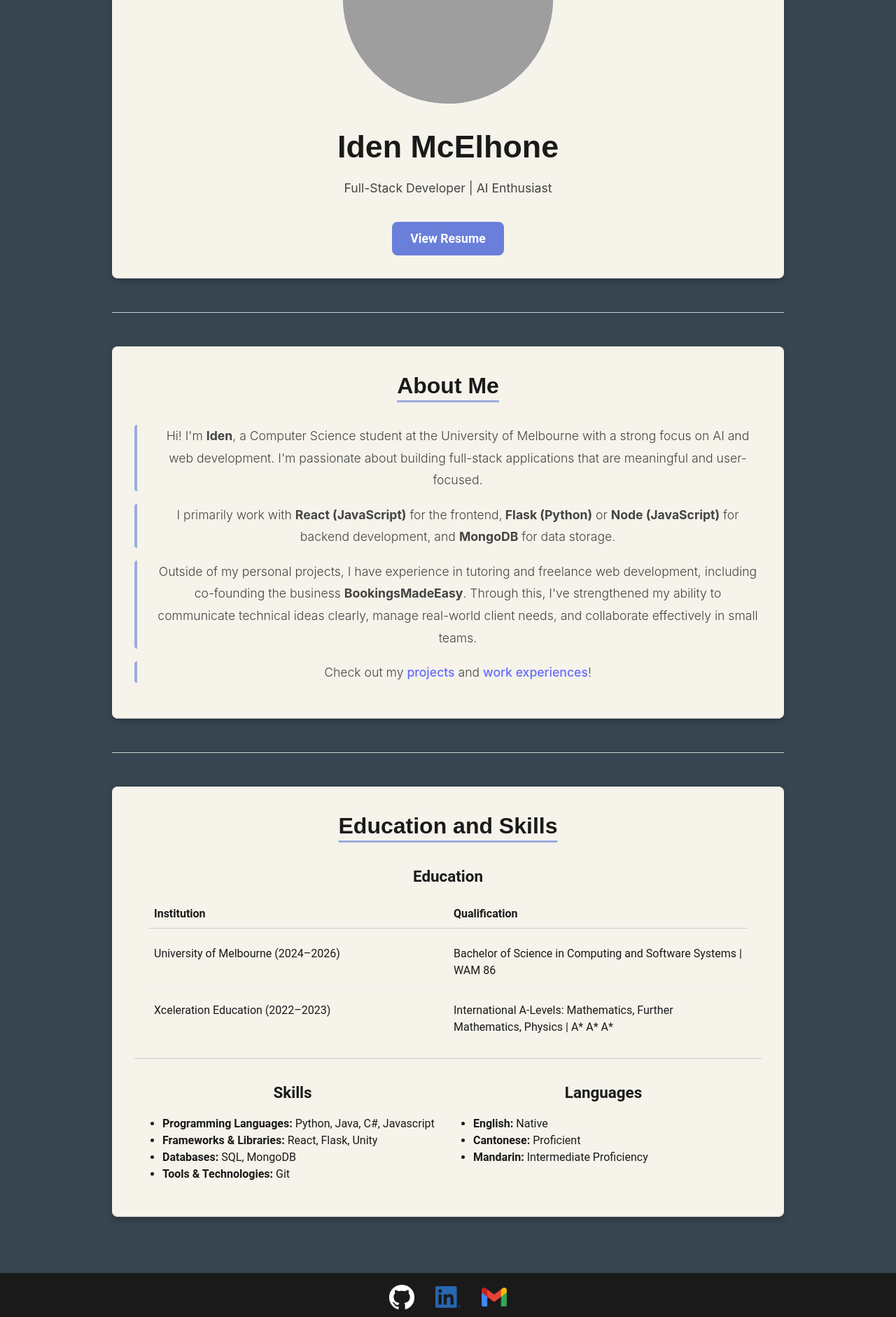
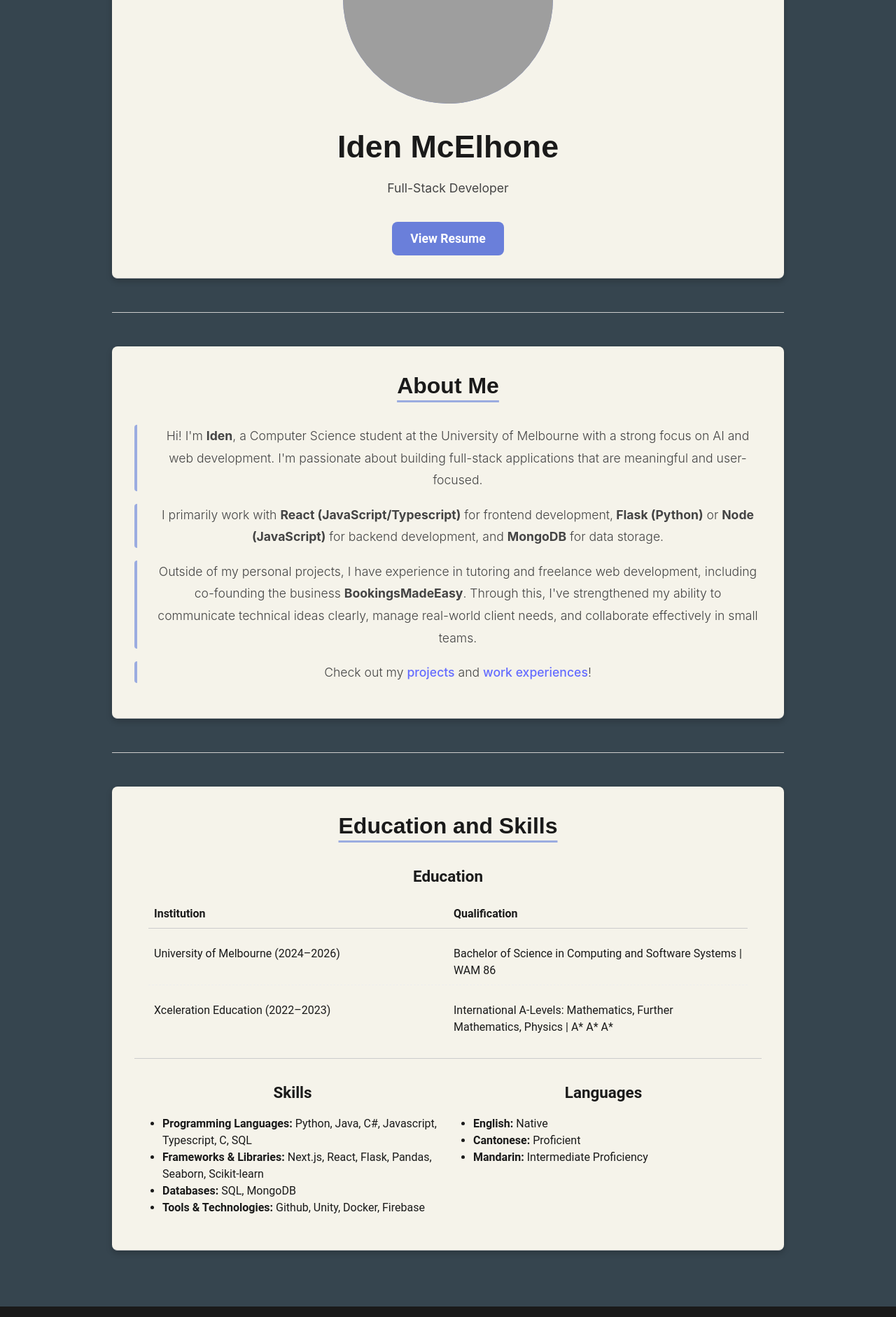
Before and after one commit to iden0605/portfolio, a React (Vite) app: page / in a window 1280 px wide. Shown: the part 284-2166 px from the top of the page at 70% size. Built offline with nearby package versions, Linux system fonts and the light colour scheme; grey boxes are pictures that could not be loaded.

Commit message:
updated profile section

```diff
--- a/src/Components/HomePage/AboutMe.jsx
+++ b/src/Components/HomePage/AboutMe.jsx
@@ -18,7 +18,7 @@ function AboutMe() {
         </p>
 
         <p>
-          I primarily work with <strong>React (JavaScript)</strong> for the frontend,
+          I primarily work with <strong>React (JavaScript/Typescript)</strong> for frontend development,
           <strong> Flask (Python)</strong> or <strong>Node (JavaScript)</strong> for backend development,
           and <strong>MongoDB</strong> for data storage.
         </p>
--- a/src/Components/HomePage/EducationAndSkills.jsx
+++ b/src/Components/HomePage/EducationAndSkills.jsx
@@ -22,10 +22,10 @@ function EducationAndSkills() {
 
   // skills data
   const skills = {
-    "Programming Languages": ["Python", "Java", "C#", "Javascript"],
-    "Frameworks & Libraries": ["React", "Flask", "Unity"],
+    "Programming Languages": ["Python", "Java", "C#", "Javascript", "Typescript", "C", "SQL"],
+    "Frameworks & Libraries": ["Next.js", "React", "Flask", "Pandas", "Seaborn", "Scikit-learn"],
     "Databases": ["SQL", "MongoDB"],
-    "Tools & Technologies": ["Git"]
+    "Tools & Technologies": ["Github", "Unity", "Docker", "Firebase"]
   };
 
 
--- a/src/Components/HomePage/Profile.jsx
+++ b/src/Components/HomePage/Profile.jsx
@@ -3,7 +3,7 @@ import './Profile.css';
 function Profile() {
   // define name and tagline
   const name = "Iden McElhone";
-  const tagline = "Full-Stack Developer | AI Enthusiast";
+  const tagline = "Full-Stack Developer";
 
   // render the profile section
   return (
```
